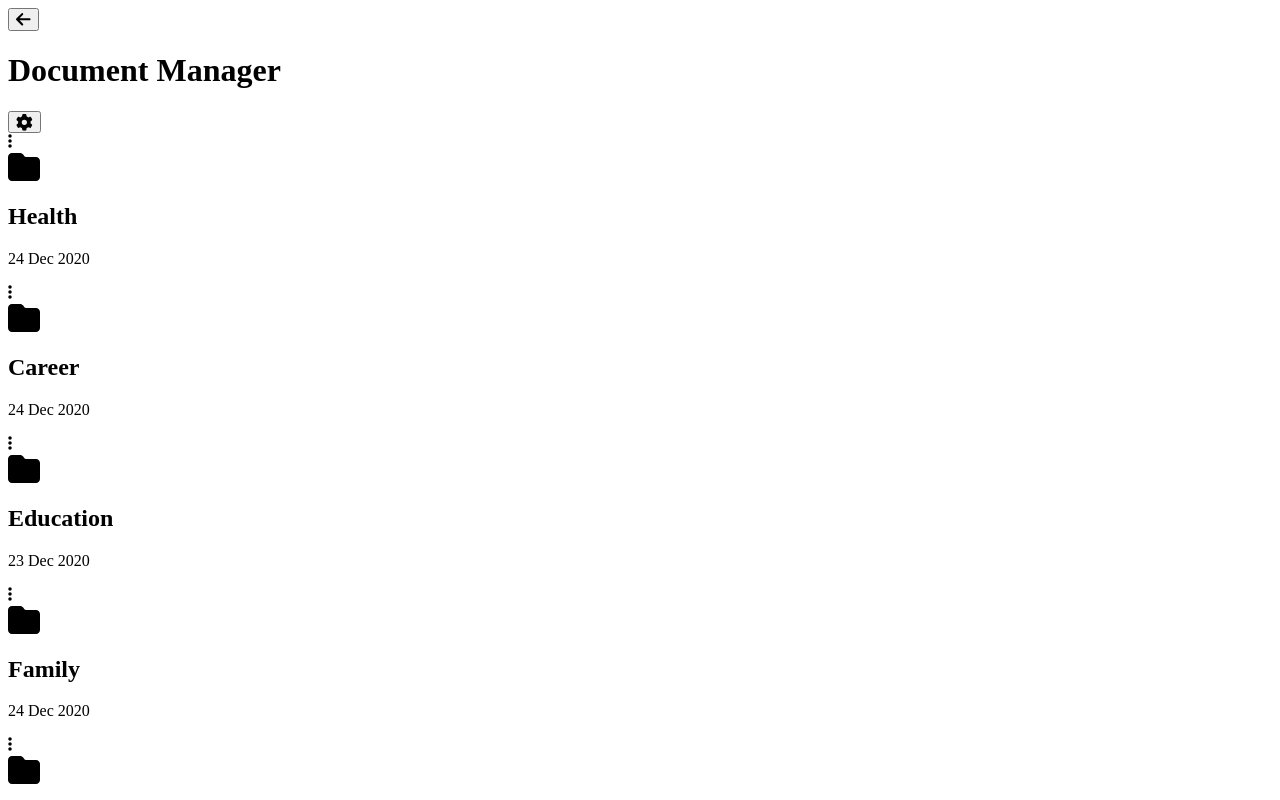
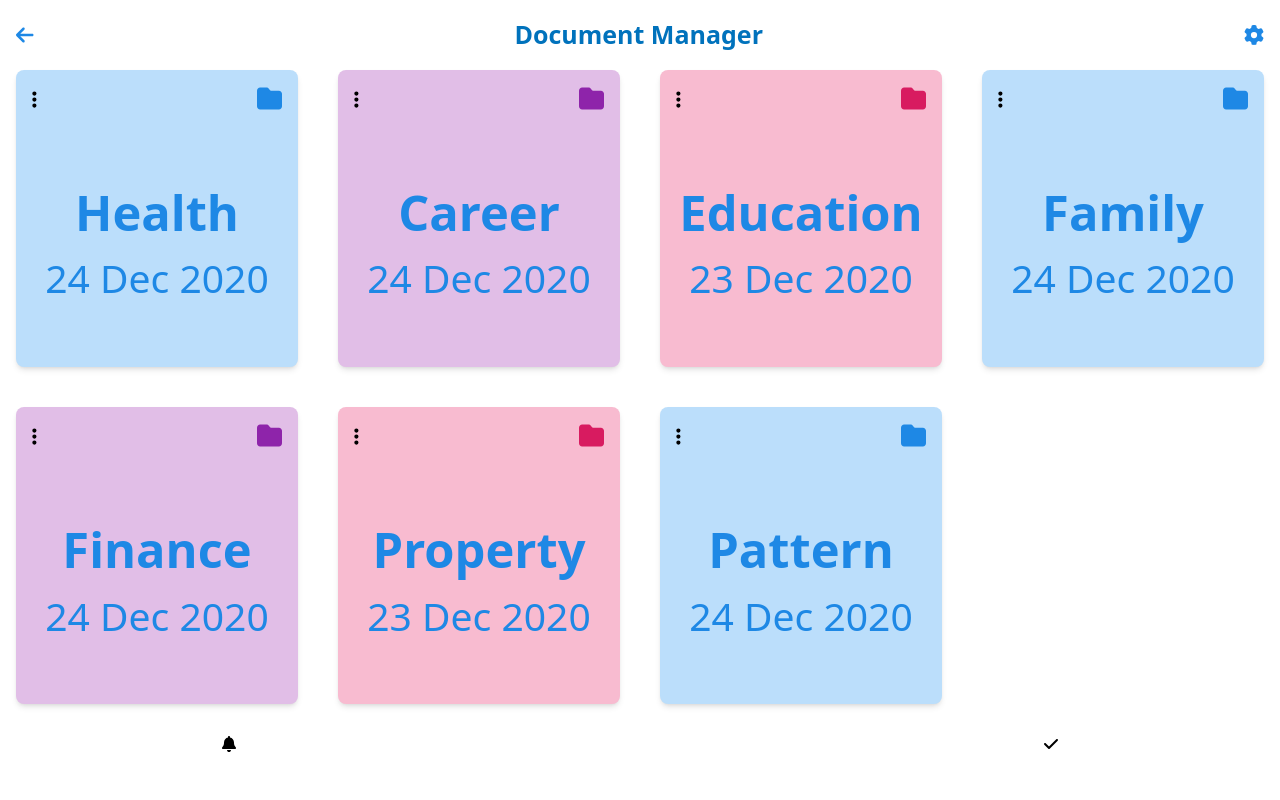
Before and after one commit to Service-Design-Studio/1d-final-project-summer-2024-SDS-2024-Team-14, a Next.js app: page /document_manager in a window 1280 px wide. Shown: the top 800 px of the page. Built offline with nearby package versions, Linux system fonts and the light colour scheme.

Commit message:
doc man for review

```diff
--- a/src/components/document_manager/dm_card.js
+++ b/src/components/document_manager/dm_card.js
@@ -1,33 +1,42 @@
-// src/components/document_manager/dm_card.js
-// import CardHeader from './dm_cardheader';
-// import "../../styles/globals.css"
-
-// function Card({ title, date, color }) {
-//  return (
-//    <div className={`bg-${color}-100 p-4 rounded-lg flex flex-col relative`}>
-//      <CardHeader title={title} date={date} color={color} />
-//    </div>
-//  );
-//}
-
-//export default Card;
-
-
 // src/components/document_manager/dm_card.js
 import React from 'react';
 import CardHeader from './dm_cardheader';
 import { FontAwesomeIcon } from '@fortawesome/react-fontawesome';
-import { faFolder } from '@fortawesome/free-solid-svg-icons';
+import { faFolder, faEllipsisV } from '@fortawesome/free-solid-svg-icons';
 
-const Card = ({ bgColor, iconColor, title, date }) => {
+
+// const Card = ({ bgColor, iconColor, title, date }) => {
+//   return (
+//     <div className={`p-4 rounded-lg flex flex-col ${bgColor}`}>
+//       <CardHeader iconColor={iconColor} />
+//       <FontAwesomeIcon icon={faFolder} color={iconColor} size="2x" />
+//       <h2 className={`text-xl font-semibold ${iconColor}`}>{title}</h2>
+//       <p className={`text-base ${iconColor}`}>{date}</p>
+//     </div>
+//   );
+// };
+
+// export default Card;
+
+const Card = ({ title, date, bgColor, iconColor }) => {
   return (
-    <div className={`p-4 rounded-lg flex flex-col ${bgColor}`}>
-      <CardHeader iconColor={iconColor} />
-      <FontAwesomeIcon icon={faFolder} color={iconColor} size="2x" />
-      <h2 className={`text-xl font-semibold ${iconColor}`}>{title}</h2>
-      <p className={`text-base ${iconColor}`}>{date}</p>
+    <div className={`relative p-4 sm:p-6 md:p-8 rounded-lg shadow-md ${bgColor} flex flex-col justify-center items-center`}>
+      <div className="absolute top-4 left-4">
+        <button className="text-gray-600 text-lg"> {/* Adjusted icon size */}
+          <FontAwesomeIcon icon={faEllipsisV} />
+        </button>
+      </div>
+      <div className="absolute top-4 right-4">
+        <FontAwesomeIcon icon={faFolder} className={`text-2xl ${iconColor}`} /> {/* Adjusted icon size */}
+      </div>
+      <h2 className="text-2xl sm:text-3xl md:text-4xl lg:text-5xl xl:text-6xl font-semibold text-blue-600 text-center mt-12 overflow-hidden whitespace-nowrap"> {/* Adjusted text size */}
+        {title}
+      </h2>
+      <p className="text-lg sm:text-xl md:text-2xl lg:text-3xl xl:text-4xl text-blue-600 text-center overflow-hidden whitespace-nowrap"> {/* Adjusted text size */}
+        {date}
+      </p>
     </div>
   );
-};
+}
 
 export default Card;
--- a/src/pages/document_manager.js
+++ b/src/pages/document_manager.js
@@ -1,47 +1,47 @@
-// // src/components/document_manager/DocumentManager.js
-// import Header from '../components/dm_header';
-// import Footer from '../components/document_manager/dm_footer';
-// import Card from '../components/document_manager/dm_card';
+import React from 'react';
+import Header from '../components/dm_header';
+import Footer from '../components/document_manager/dm_footer';
+import Card from '../components/document_manager/dm_card';
+import "../styles/globals.css"
 
-
-// function DocumentManager() {
+// const DocumentManager = () => {
 //   return (
 //     <div className="min-h-screen bg-white p-4 flex flex-col justify-between">
 //       <Header />
-//       <main className="grid grid-cols-1 md:grid-cols-2 gap-4 flex-grow">
-//         <Card title="Health" date="24 Dec 2020" color="blue" />
-//         <Card title="Career" date="24 Dec 2020" color="purple" />
-//         <Card title="Education" date="23 Dec 2020" color="pink" />
-//         <Card title="Family" date="24 Dec 2020" color="blue" />
-//         <Card title="Finance" date="24 Dec 2020" color="purple" />
-//         <Card title="Property" date="23 Dec 2020" color="pink" />
-//         <Card title="Pattern" date="24 Dec 2020" color="blue" />
+//       <main className="grid grid-cols-1 sm:grid-cols-2 gap-20 flex-grow">
+//         <Card bgColor="bg-blue-100" iconColor="text-blue-600" title="Health" date="24 Dec 2020" />
+//         <Card bgColor="bg-purple-100" iconColor="text-purple-600" title="Career" date="24 Dec 2020" />
+//         <Card bgColor="bg-pink-100" iconColor="text-pink-600" title="Education" date="23 Dec 2020" />
+//         <Card bgColor="bg-blue-100" iconColor="text-blue-600" title="Family" date="24 Dec 2020" />
+//         <Card bgColor="bg-purple-100" iconColor="text-purple-600" title="Finance" date="24 Dec 2020" />
+//         <Card bgColor="bg-pink-100" iconColor="text-pink-600" title="Property" date="23 Dec 2020" />
+//         <Card bgColor="bg-blue-100" iconColor="text-blue-600" title="Pattern" date="24 Dec 2020" />
 //       </main>
 //       <Footer />
 //     </div>
 //   );
-// }
+// };
 
 // export default DocumentManager;
 
-// src/pages/document_manager.js
-import React from 'react';
-import Header from '../components/dm_header';
-import Footer from '../components/document_manager/dm_footer';
-import Card from '../components/document_manager/dm_card';
+const DocumentManager = () => {
+  const cards = [
+    { title: 'Health', date: '24 Dec 2020', bgColor: 'bg-blue-100', iconColor: 'text-blue-600' },
+    { title: 'Career', date: '24 Dec 2020', bgColor: 'bg-purple-100', iconColor: 'text-purple-600' },
+    { title: 'Education', date: '23 Dec 2020', bgColor: 'bg-pink-100', iconColor: 'text-pink-600' },
+    { title: 'Family', date: '24 Dec 2020', bgColor: 'bg-blue-100', iconColor: 'text-blue-600' },
+    { title: 'Finance', date: '24 Dec 2020', bgColor: 'bg-purple-100', iconColor: 'text-purple-600' },
+    { title: 'Property', date: '23 Dec 2020', bgColor: 'bg-pink-100', iconColor: 'text-pink-600' },
+    { title: 'Pattern', date: '24 Dec 2020', bgColor: 'bg-blue-100', iconColor: 'text-blue-600' },
+  ];
 
-const DocumentManager = () => {
   return (
     <div className="min-h-screen bg-white p-4 flex flex-col justify-between">
       <Header />
-      <main className="grid grid-cols-1 sm:grid-cols-2 gap-4 flex-grow">
-        <Card bgColor="bg-blue-100" iconColor="text-blue-600" title="Health" date="24 Dec 2020" />
-        <Card bgColor="bg-purple-100" iconColor="text-purple-600" title="Career" date="24 Dec 2020" />
-        <Card bgColor="bg-pink-100" iconColor="text-pink-600" title="Education" date="23 Dec 2020" />
-        <Card bgColor="bg-blue-100" iconColor="text-blue-600" title="Family" date="24 Dec 2020" />
-        <Card bgColor="bg-purple-100" iconColor="text-purple-600" title="Finance" date="24 Dec 2020" />
-        <Card bgColor="bg-pink-100" iconColor="text-pink-600" title="Property" date="23 Dec 2020" />
-        <Card bgColor="bg-blue-100" iconColor="text-blue-600" title="Pattern" date="24 Dec 2020" />
+      <main className="grid grid-cols-2 gap-10 sm:grid-cols-2 md:grid-cols-2 lg:grid-cols-4 xl:grid-cols-4 flex-grow"> {/* Increased gap value */}
+        {cards.map((card, index) => (
+          <Card key={index} title={card.title} date={card.date} bgColor={card.bgColor} iconColor={card.iconColor} />
+        ))}
       </main>
       <Footer />
     </div>
--- a/tailwind.config.js
+++ b/tailwind.config.js
@@ -87,6 +87,16 @@ module.exports = {
       '4xl': '2.441rem',
       '5xl': '3.052rem'
     },
+    screens: { // New lines added for custom breakpoints
+      'xxs': '0px',
+      'xs': '400px',
+      'xsm': '450px',
+      'sm': '640px',
+      'md': '768px',
+      'lg': '1024px',
+      'xl': '1280px',
+      '2xl': '1536px',
+    },
   },
   plugins: [],
 }
```
